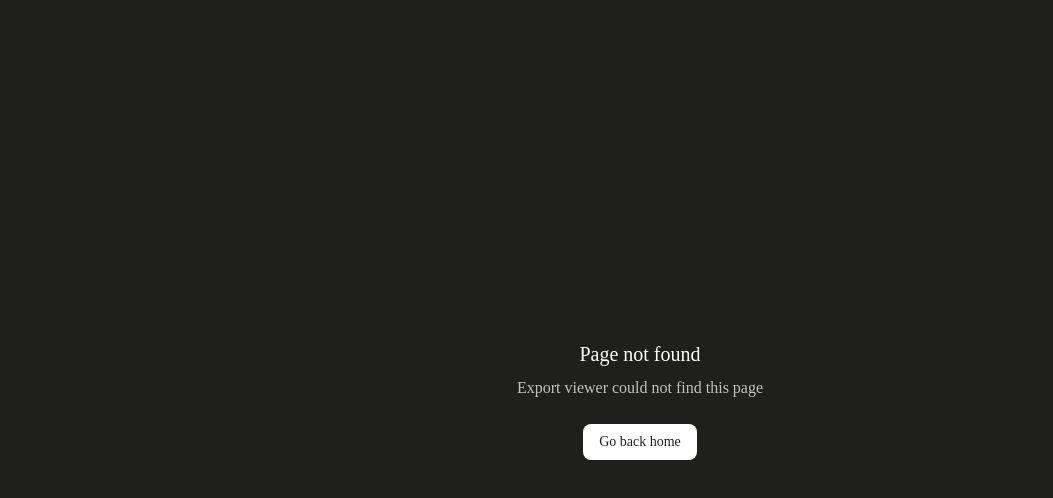
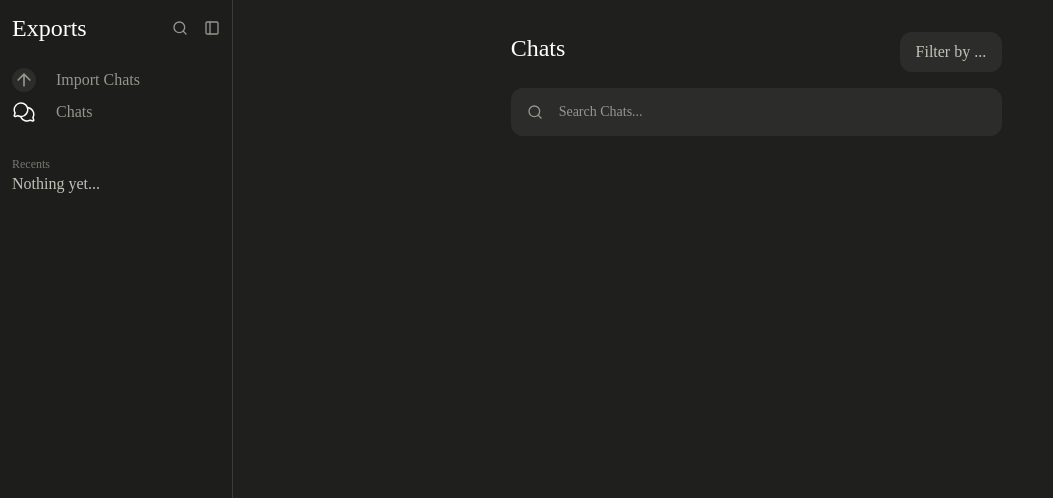
Before and after one commit to vrtq/claude-export-viewer, a React (Vite) app: page /recents in a window 1280 px wide. Before the commit this address had no page. Shown: the top 498 px of the page, without its empty margins (0-1053 px from the left). Built offline with nearby package versions, Linux system fonts and the light colour scheme; a web font is replaced by a local one.

Commit message:
feat: Create recent chats page

```diff
--- a/src/App.tsx
+++ b/src/App.tsx
@@ -2,7 +2,8 @@ import { BrowserRouter, Routes, Route, Outlet } from "react-router-dom"
 import Home from "@/pages/Home"
 import Import from "@/pages/Import"
 import PageNotFound from "@/pages/PageNotFound"
-import Chat from "./pages/Chat"
+import Chat from "@/pages/Chat"
+import Recents from "@/pages/Recents"
 import Sidebar from "@/components/Sidebar"
 
 export default function App() {
@@ -13,6 +14,7 @@ export default function App() {
                     <Route path="/" element={<Home />} />
                     <Route path="/import" element={<Import />} />
                     <Route path="/chat/:id" element={<Chat />} />
+                    <Route path="/recents" element={<Recents />} />
                 </Route>
                 <Route path="/*" element={<PageNotFound />} />
             </Routes>
--- a/src/index.css
+++ b/src/index.css
@@ -77,14 +77,12 @@ pre {
   width: 100%;
 }
 
-
-
 code {
   color: var(--code-foreground);
   background-color: var(--code-background);
   padding: 2px;
-  padding-left: 8px;
-  padding-right: 8px;
+  padding-left: 4px;
+  padding-right: 4px;
   border-radius: 8px;
   border-color: var(--color-border);
   border-width: 1px;
@@ -94,7 +92,7 @@ pre {
   background-color: #252524;
   color: var(--foreground);
   font-family: var(--font-sans);
-  padding: 16px;
+  padding: 8px;
   width: 100%;
   border-radius: 8px;
   margin-top: 8px;
@@ -113,3 +111,7 @@ pre code {
 hr {
   color: color-mix(in srgb, var(--border) 25%, transparent);
 }
+
+input:focus {
+  outline: none;
+}
--- a/src/pages/Chat.tsx
+++ b/src/pages/Chat.tsx
@@ -120,7 +120,7 @@ function AssistantChatBubble({ message } : { message: ChatMessage })  {
 
 function Attachments({ files} : { files: ChatMessageAttachment[] }) {
     return (
-        <div className="w-fit max-w-sm md:max-w-4/5 ml-auto font-sans p-2 rounded-xl text-sm md:text-base flex flex-row gap-2 ">
+        <div className=" max-w-sm md:max-w-4/5 ml-auto font-sans p-2 rounded-xl text-sm md:text-base grid grid-cols-2 lg:grid-cols-3 xl:grid-cols-4 gap-2 " dir="rtl">
             {
                 files.map(file =>
                     <div className="border border-border text-foreground-secondary bg-card p-2 rounded-xl flex flex-row gap-2 items-center justify-center">
--- /dev/null
+++ b/src/pages/Recents.tsx
@@ -0,0 +1,39 @@
+export default function Recents() {
+    return (
+        <div className="p-8 w-full bg-background h-full flex flex-col items-center ">
+            <div className="w-3/4 lg:w-1/2">
+                <Header />
+                <ChatList />
+            </div>
+        </div>
+    )
+}
+
+function Header() {
+    return (
+        <div className="w-full flex flex-col font-sans gap-4">
+            <div className="flex flex-row justify-between">
+                <h1 className="text-2xl font-serif">Chats</h1>
+                <button className="bg-card p-2 px-4 rounded-xl ">
+                    <span className="text-foreground-secondary">Filter by ...</span>
+                </button>
+            </div>
+            {/** Search box */}
+            <div className="w-full h-12 bg-card rounded-xl p-2 px-4 gap-4  flex flex-row text-muted-foreground items-center focus-within:outline-1 focus-within:outline-[#2a78d6] focus-within:border focus-within:border-black focus-within:shadow-[0px_0px_4px_#2a78d6] ">
+                <svg xmlns="http://www.w3.org/2000/svg" width={16} height={16} viewBox="0 0 24 24">
+                    <g fill="none" stroke="currentColor" strokeLinecap="round" strokeLinejoin="round" strokeWidth={2}>
+                        <path d="m21 21l-4.34-4.34"></path>
+                        <circle cx={11} cy={11} r={8}></circle>
+                    </g>
+                </svg>
+                <input type="text" className="text-foreground text-sm" placeholder="Search Chats..." />
+            </div>
+        </div>
+    )
+}
+
+function ChatList() {
+    return (
+        <></>
+    )
+}
```
